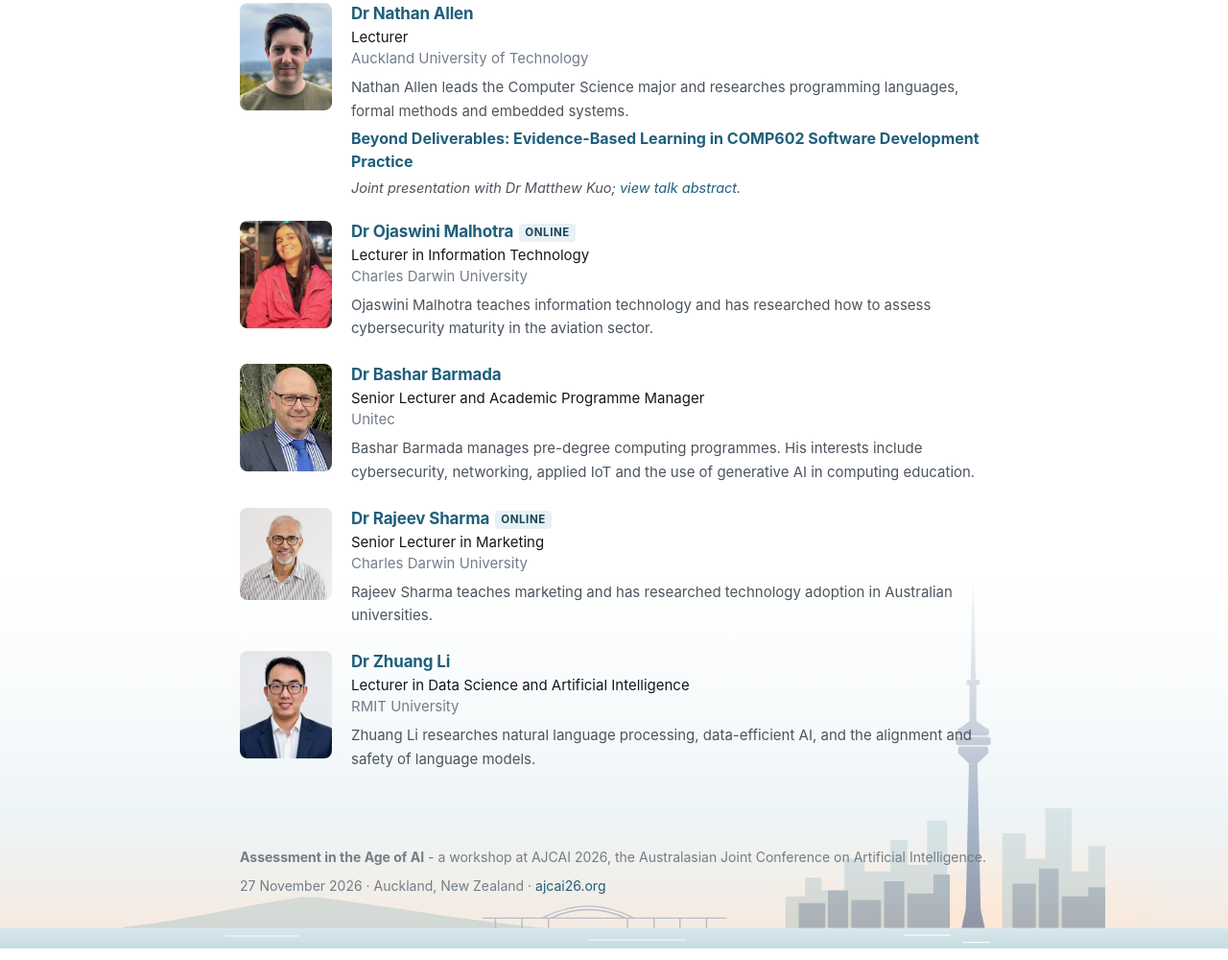
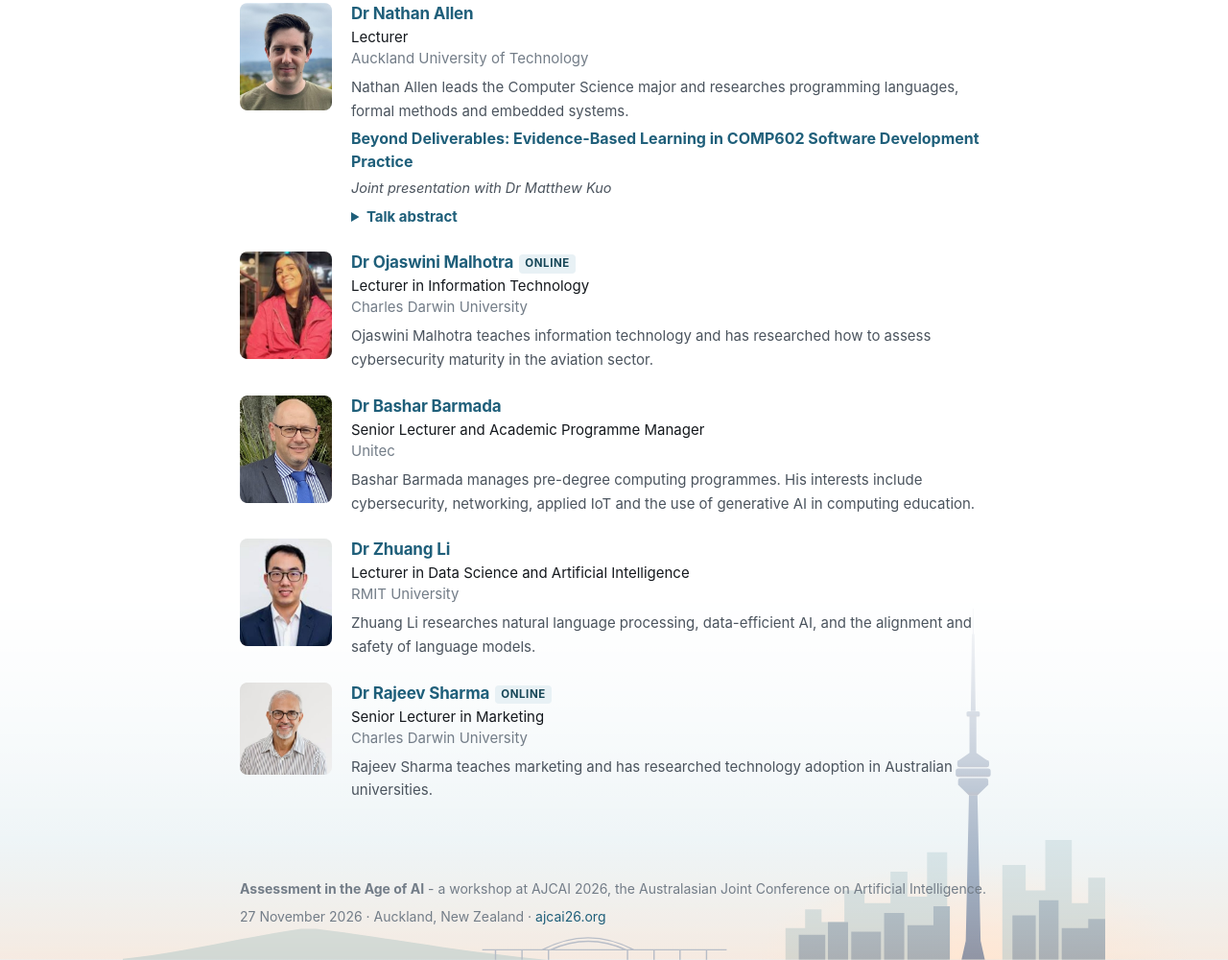
Before and after one commit to reassessment-edu-ai/ajcai2026-workshop, a plain HTML site: page speakers.html in a window 1280 px wide. Shown: the part 1106-2106 px from the top of the page at 96% size. Drawn offline with Linux system fonts and the light colour scheme.

Commit message:
Schedule Rajeev last and add Nathan's talk abstract

```diff
--- a/speakers.html
+++ b/speakers.html
@@ -99,8 +99,12 @@
           <p class="role">Lecturer</p>
           <p class="affil">Auckland University of Technology</p>
           <p class="bio">Nathan Allen leads the Computer Science major and researches programming languages, formal methods and embedded systems.</p>
-          <p class="talk talk-title"><a href="#matthew-kuo">Beyond Deliverables: Evidence-Based Learning in COMP602 Software Development Practice</a></p>
-          <p class="talk">Joint presentation with Dr Matthew Kuo; <a href="#matthew-kuo">view talk abstract</a>.</p>
+          <p class="talk talk-title">Beyond Deliverables: Evidence-Based Learning in COMP602 Software Development Practice</p>
+          <p class="talk">Joint presentation with Dr Matthew Kuo</p>
+          <details class="talk-details">
+            <summary>Talk abstract</summary>
+            <p>This presentation explores the design of assessment in COMP602 Software Development Practice in response to AI. Through practical examples, it shows how Points of Observation of Learning (POOLs) can be embedded in assessment, enabling students to provide evidence of their engagement with expected learning as part of their final submission. It also reflects on how this evidence can be recognised in the rubric.</p>
+          </details>
         </div>
       </li>
       <li id="ojaswini-malhotra">
@@ -121,6 +125,15 @@
           <p class="bio">Bashar Barmada manages pre-degree computing programmes. His interests include cybersecurity, networking, applied IoT and the use of generative AI in computing education.</p>
         </div>
       </li>
+      <li id="zhuang-li">
+        <img class="portrait" src="./images/people/zhuang-li.jpg" alt="" width="96" height="112" loading="lazy">
+        <div>
+          <h2 class="name"><a href="https://www.rmit.edu.au/profiles/l/zhuang-li">Dr Zhuang Li</a></h2>
+          <p class="role">Lecturer in Data Science and Artificial Intelligence</p>
+          <p class="affil">RMIT University</p>
+          <p class="bio">Zhuang Li researches natural language processing, data-efficient AI, and the alignment and safety of language models.</p>
+        </div>
+      </li>
       <li id="rajeev-sharma">
         <img class="portrait portrait-square" src="./images/people/rajeev-sharma.jpg" alt="" width="96" height="96" loading="lazy">
         <div>
@@ -128,15 +141,6 @@
           <p class="role">Senior Lecturer in Marketing</p>
           <p class="affil">Charles Darwin University</p>
           <p class="bio">Rajeev Sharma teaches marketing and has researched technology adoption in Australian universities.</p>
-        </div>
-      </li>
-      <li id="zhuang-li">
-        <img class="portrait" src="./images/people/zhuang-li.jpg" alt="" width="96" height="112" loading="lazy">
-        <div>
-          <h2 class="name"><a href="https://www.rmit.edu.au/profiles/l/zhuang-li">Dr Zhuang Li</a></h2>
-          <p class="role">Lecturer in Data Science and Artificial Intelligence</p>
-          <p class="affil">RMIT University</p>
-          <p class="bio">Zhuang Li researches natural language processing, data-efficient AI, and the alignment and safety of language models.</p>
         </div>
       </li>
     </ul>
```
Also changed, not shown: program.html (+2 -2 lines).
